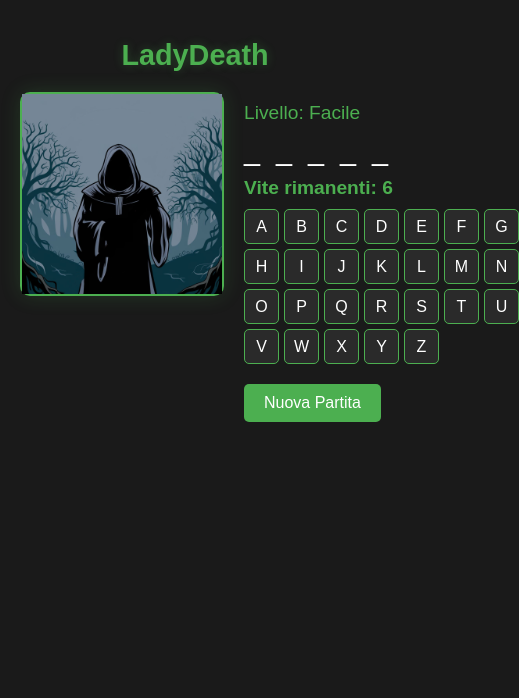
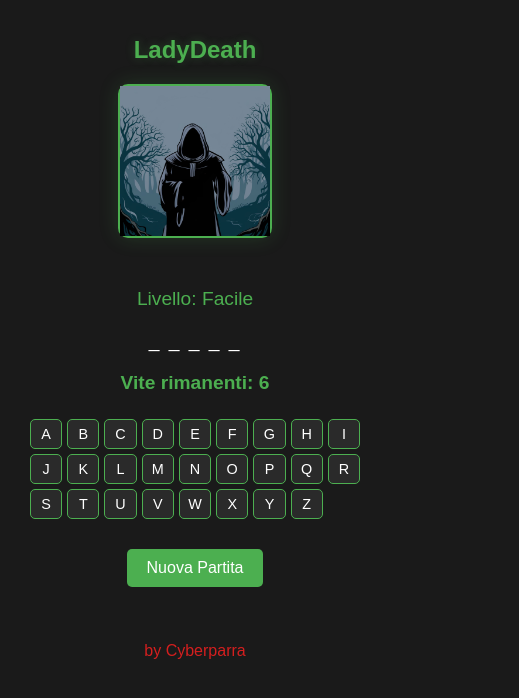
Before and after one commit to cyberparra/LadyDeath, a plain HTML site: page index.html in a window 390 px wide. Both pictures are taken after a click on the button "Facile". Shown: the whole page, 519 px wide, since content can reach past the window. Drawn offline with Linux system fonts and the light colour scheme.

Commit message:
Add files via upload

```diff
--- a/index.html
+++ b/index.html
@@ -2,6 +2,7 @@
 <html>
 <head>
   <meta charset="UTF-8">
+  <meta name="viewport" content="width=device-width, initial-scale=1.0">
   <title>LadyDeath</title>
   <link rel="stylesheet" href="style.css">
 </head>
@@ -48,5 +49,10 @@
   </div>
 
   <script src="LadyDeath.js"></script>
+
+  <footer>
+<p class="adp" >by Cyberparra</p>
+
+  </footer>
 </body>
 </html>
--- a/style.css
+++ b/style.css
@@ -4,6 +4,7 @@ body {
   font-family: 'Arial', sans-serif;
   margin: 0;
   min-height: 100vh;
+  overflow-x: hidden;
 }
 
 .container {
@@ -12,6 +13,10 @@ body {
   align-items: center;
   padding: 20px;
   background-color: #1a1a1a;
+  width: 100%;
+  box-sizing: border-box;
+  max-width: 1200px;
+  margin: 0 auto;
 }
 
 h1 {
@@ -19,12 +24,21 @@ h1 {
   text-shadow: 0 0 10px rgba(76, 175, 80, 0.3);
   margin-bottom: 20px;
   font-size: 1.8rem;
+  text-align: center;
 }
 
 h2 {
   color: #ffffff;
   margin-bottom: 20px;
   font-size: 1.5rem;
+  text-align: center;
+}
+
+p{
+  text-align: center;
+  margin-top: 20px;
+  font-size: 100%;
+  color: #d41f1f;
 }
 
 /* Level selection styles */
@@ -33,11 +47,16 @@ h2 {
   flex-direction: column;
   align-items: center;
   margin: 20px 0;
+  width: 100%;
+  max-width: 600px;
 }
 
 .level-buttons {
   display: flex;
   gap: 15px;
+  justify-content: center;
+  flex-wrap: wrap;
+  width: 100%;
 }
 
 .level-button {
@@ -49,6 +68,8 @@ h2 {
   border: 2px solid #4CAF50;
   border-radius: 5px;
   transition: all 0.3s ease;
+  min-width: 120px;
+  text-align: center;
 }
 
 .level-button:hover {
@@ -60,15 +81,20 @@ h2 {
   font-size: 1.2rem;
   margin: 10px 0;
   color: #4CAF50;
+  text-align: center;
 }
 
 /* Game content wrapper */
 .game-content {
   display: flex;
   gap: 20px;
-  align-items: flex-start;
+  align-items: center;
   max-width: 900px;
   margin: 0 auto;
+  width: 100%;
+  flex-direction: row;
+  flex-wrap: wrap;
+  justify-content: center;
 }
 
 .game-left {
@@ -77,11 +103,14 @@ h2 {
 
 .game-right {
   flex-grow: 1;
+  min-width: 280px;
+  display: flex;
+  flex-direction: column;
+  align-items: center;
 }
-
 .LadyDeath {
-  width: 200px;  /* Ridotto da 300px */
-  height: 200px; /* Ridotto da 300px */
+  width: 200px;
+  height: 200px;
   border: 2px solid #4CAF50;
   border-radius: 10px;
   display: flex;
@@ -89,6 +118,7 @@ h2 {
   align-items: center;
   background-color: #2a2a2a;
   box-shadow: 0 0 20px rgba(76, 175, 80, 0.2);
+  margin: 0 auto 20px auto;
 }
 
 .LadyDeath img {
@@ -102,6 +132,9 @@ h2 {
   margin: 10px 0;
   letter-spacing: 4px;
   color: #ffffff;
+  text-align: center;
+  word-wrap: break-word;
+  width: 100%;
 }
 
 .attempts {
@@ -109,6 +142,7 @@ h2 {
   margin: 10px 0;
   color: #4CAF50;
   font-weight: bold;
+  text-align: center;
 }
 
 .attempts.warning {
@@ -118,16 +152,20 @@ h2 {
 
 .letters {
   display: grid;
-  grid-template-columns: repeat(7, 1fr); /* 7 tasti per riga */
+  grid-template-columns: repeat(auto-fit, minmax(35px, 1fr));
   gap: 5px;
-  margin: 10px 0;
-  max-width: 400px; /* Limita la larghezza massima */
+  margin: 15px 0;
+  width: 100%;
+  max-width: 400px;
+  justify-content: center;
+  padding: 0 10px;
+  box-sizing: border-box;
 }
 
 .letters button {
   padding: 8px;
-  min-width: 35px;  /* Dimensione minima per i tasti */
-  height: 35px;     /* Altezza fissa per i tasti */
+  min-width: 35px;
+  height: 35px;
   font-size: 1rem;
   border: none;
   background-color: #2a2a2a;
@@ -140,6 +178,7 @@ h2 {
   justify-content: center;
   align-items: center;
 }
+
 .letters button:hover {
   background-color: #4CAF50;
   transform: scale(1.1);
@@ -161,7 +200,8 @@ h2 {
   cursor: pointer;
   border: none;
   border-radius: 5px;
-  margin-top: 10px;
+  margin: 15px auto;
+  display: block;
 }
 
 /* Modal styles */
@@ -183,8 +223,10 @@ h2 {
   padding: 20px;
   border-radius: 10px;
   text-align: center;
+  width: 90%;
   max-width: 300px;
   border: 2px solid #4CAF50;
+  margin: 0 auto;
 }
 
 .modal-message {
@@ -201,4 +243,68 @@ h2 {
   border-radius: 5px;
   cursor: pointer;
   font-size: 1rem;
+  margin: 0 auto;
 }
+
+/* Media queries per vari dispositivi */
+@media screen and (max-width: 768px) {
+  .game-content {
+    flex-direction: column;
+    align-items: center;
+  }
+
+  .word {
+    font-size: 1.5rem;
+    letter-spacing: 3px;
+  }
+
+  .game-right, .game-left {
+    width: 100%;
+  }
+
+  .LadyDeath {
+    width: 180px;
+    height: 180px;
+  }
+}
+
+@media screen and (max-width: 480px) {
+  h1 {
+    font-size: 1.5rem;
+  }
+
+  h2 {
+    font-size: 1.2rem;
+  }
+
+  .level-buttons {
+    flex-direction: column;
+    gap: 10px;
+  }
+
+  .level-button {
+    width: 100%;
+    font-size: 1rem;
+    padding: 10px;
+  }
+
+  .word {
+    font-size: 1.2rem;
+    letter-spacing: 2px;
+  }
+
+  .letters {
+    grid-template-columns: repeat(auto-fit, minmax(30px, 1fr));
+  }
+
+  .letters button {
+    min-width: 30px;
+    height: 30px;
+    font-size: 0.9rem;
+  }
+
+  .LadyDeath {
+    width: 150px;
+    height: 150px;
+  }
+}
```
